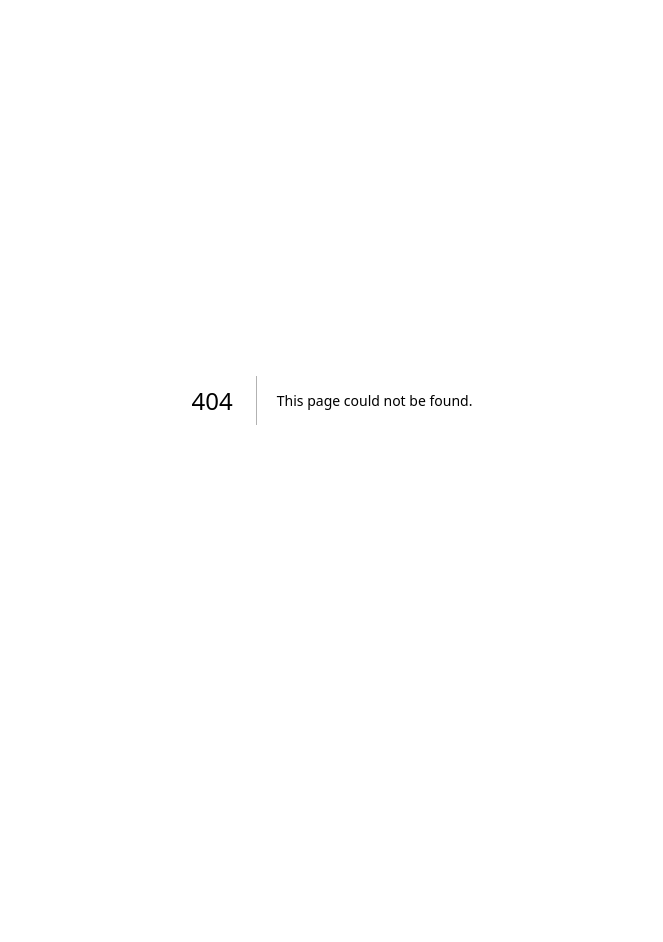
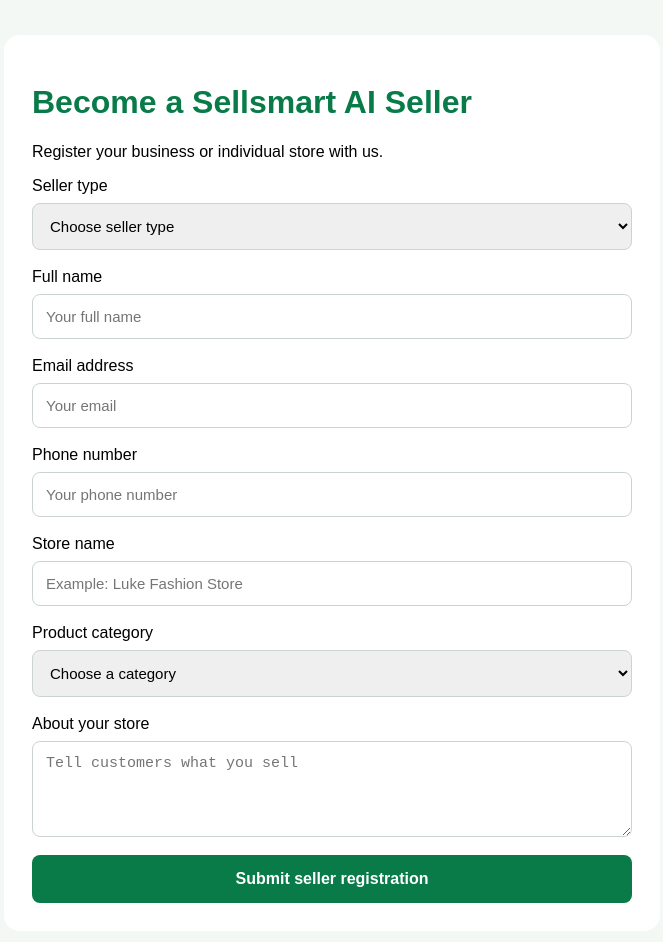
Before and after one commit to kene-19-design/sellsmart-ai, a Next.js app: page /src/app/seller/register in a window 1280 px wide. Before the commit this address had no page. Shown: the top 942 px of the page, without its empty margins (308-971 px from the left). Before the commit the page ends 800 px from the top, so only its background shows below. Built offline with nearby package versions, Linux system fonts and the light colour scheme.

Commit message:
registration page

```diff
--- /dev/null
+++ b/src/app/src/app/seller/register/page.tsx
@@ -0,0 +1,114 @@
+"use client";
+
+import { useState } from "react";
+
+export default function SellerRegister() {
+  const [submitted, setSubmitted] = useState(false);
+
+  function handleSubmit(event: React.FormEvent<HTMLFormElement>) {
+    event.preventDefault();
+    setSubmitted(true);
+  }
+
+  return (
+    <main style={{
+      minHeight: "100vh",
+      background: "#f3f8f5",
+      padding: "35px 16px",
+      fontFamily: "Arial, sans-serif"
+    }}>
+      <div style={{
+        maxWidth: "600px",
+        margin: "auto",
+        background: "white",
+        padding: "28px",
+        borderRadius: "16px"
+      }}>
+        <h1 style={{ color: "#087b49" }}>Become a Sellsmart AI Seller</h1>
+        <p>Register your business or individual store with us.</p>
+
+        {submitted ? (
+          <div style={{
+            background: "#e8f6ed",
+            padding: "18px",
+            borderRadius: "10px"
+          }}>
+            <h2>Registration form completed!</h2>
+            <p>
+              This is a demonstration only. Your information has not
+              yet been saved. We will connect the form to the database
+              and approval system in the next step.
+            </p>
+          </div>
+        ) : (
+          <form onSubmit={handleSubmit}>
+            <label>Seller type</label>
+            <select required name="sellerType" style={field}>
+              <option value="">Choose seller type</option>
+              <option value="individual">Individual seller</option>
+              <option value="business">Registered business</option>
+            </select>
+
+            <label>Full name</label>
+            <input required name="fullName" placeholder="Your full name" style={field} />
+
+            <label>Email address</label>
+            <input required type="email" name="email" placeholder="Your email" style={field} />
+
+            <label>Phone number</label>
+            <input required type="tel" name="phone" placeholder="Your phone number" style={field} />
+
+            <label>Store name</label>
+            <input required name="storeName" placeholder="Example: Luke Fashion Store" style={field} />
+
+            <label>Product category</label>
+            <select required name="category" style={field}>
+              <option value="">Choose a category</option>
+              <option>Fashion</option>
+              <option>Electronics</option>
+              <option>Beauty and personal care</option>
+              <option>Home and kitchen</option>
+              <option>Food and groceries</option>
+              <option>Other</option>
+            </select>
+
+            <label>About your store</label>
+            <textarea
+              name="description"
+              placeholder="Tell customers what you sell"
+              rows={4}
+              style={field}
+            />
+
+            <button type="submit" style={buttonStyle}>
+              Submit seller registration
+            </button>
+          </form>
+        )}
+      </div>
+    </main>
+  );
+}
+
+const field: React.CSSProperties = {
+  display: "block",
+  width: "100%",
+  padding: "13px",
+  margin: "8px 0 18px",
+  border: "1px solid #cbd5ce",
+  borderRadius: "8px",
+  boxSizing: "border-box",
+  fontSize: "15px"
+};
+
+const buttonStyle: React.CSSProperties = {
+  width: "100%",
+  padding: "15px",
+  background: "#087b49",
+  color: "white",
+  border: "none",
+  borderRadius: "8px",
+  fontSize: "16px",
+  fontWeight: "bold",
+  cursor: "pointer"
+};
```
